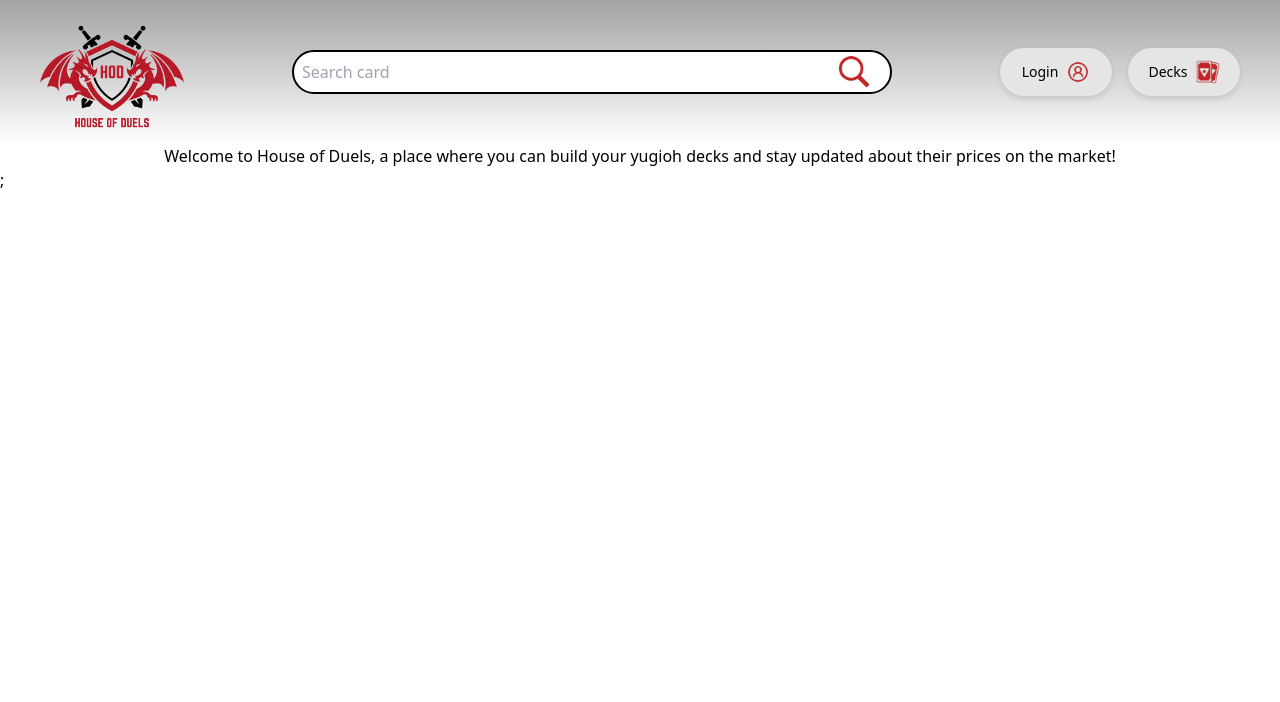
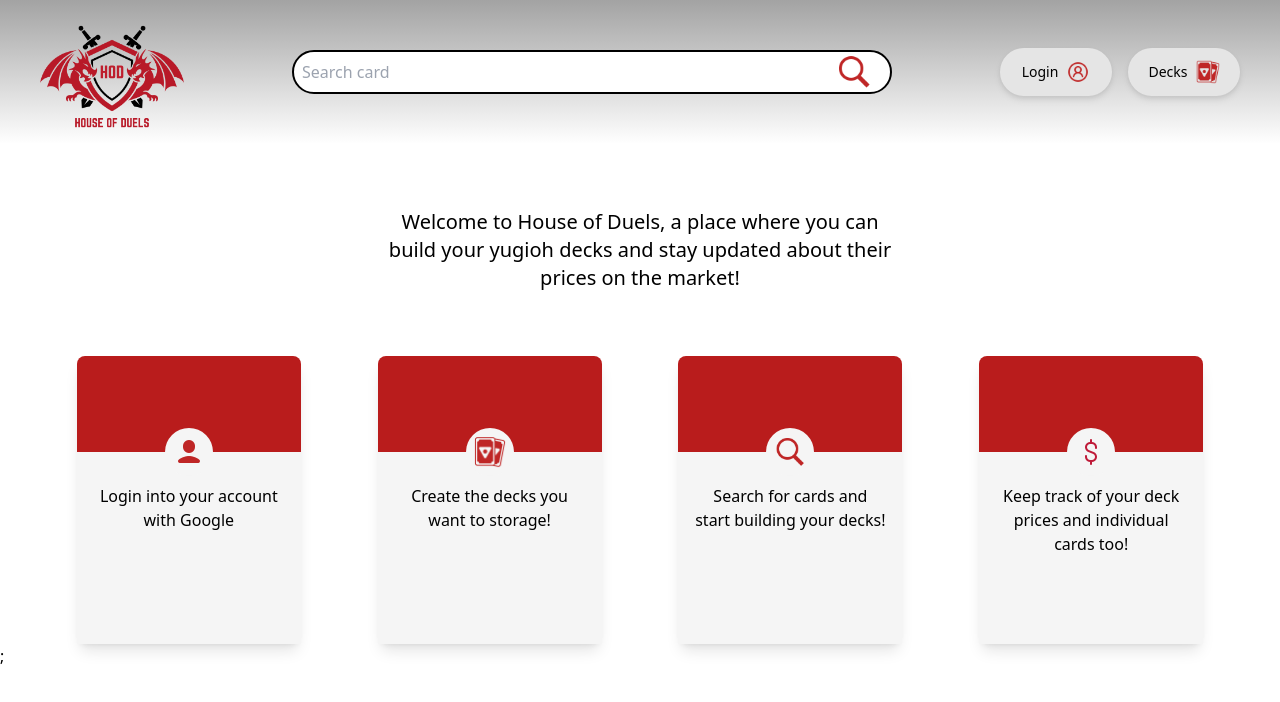
Before and after one commit to christianfonseca03/site_yugioh, a Next.js app: page / in a window 1280 px wide. Shown: the top 702 px of the page. Built offline with nearby package versions, Linux system fonts and the light colour scheme.

Commit message:
added header btns, steps and next auth

```diff
--- a/package.json
+++ b/package.json
@@ -15,6 +15,7 @@
     "@types/react-dom": "18.0.10",
     "axios": "^1.2.3",
     "next": "13.1.1",
+    "next-auth": "^4.19.2",
     "react": "18.2.0",
     "react-dom": "18.2.0",
     "typescript": "4.9.4"
--- a/src/components/Card.tsx
+++ b/src/components/Card.tsx
@@ -6,7 +6,6 @@ interface CardProps {
 }
 
 export function Card({ card }: CardProps) {
-  //props receberia um card, desestruturei a props pegando o card direto para nao precisar usar props.card
   const spell = ["spell"].includes(card.frameType);
   const trap = ["trap"].includes(card.frameType);
 
--- a/src/components/NavButton.tsx
+++ /dev/null
@@ -1,3 +0,0 @@
-export function AddButton() {
-
-}
--- a/src/components/Steps.tsx
+++ b/src/components/Steps.tsx
@@ -1,14 +1,21 @@
 interface StepsProps {
-    img: string;
-    altText: string;
-    text: string;
+  img: string;
+  altText: string;
+  text: string;
 }
-//haha
-export function Steps({img,altText,text}:StepsProps) {
-    return (
-        <section className="relative justify-center items-center">
-            <img src={img} alt={altText} />
-            <p className="text-white bg-red-500">{text}</p>
-        </section>
-    )
+
+export function Steps({ img, altText, text }: StepsProps) {
+  return (
+    <li className="relative items-center bg-red-700 w-56 h-72 rounded-lg flex flex-col justify-end shadow-lg">
+      <div className="bg-neutral-100 rounded-full h-12 w-12 absolute left-1/2 -translate-x-1/2 m-auto top-1/4 flex items-center justify-center">
+        <img
+          src={img}
+          alt={altText}
+          className="p-2"
+        />
+      </div>
+
+      <p className="text-black bg-neutral-100 h-2/3 text-center pt-8 px-4">{text}</p>
+    </li>
+  );
 }
--- a/src/pages/index.tsx
+++ b/src/pages/index.tsx
@@ -3,7 +3,11 @@ import { useState } from "react";
 import { Header } from "../components/Header";
 import { Card } from "../components/Card";
 import { Card as CardType } from "../types/card";
-
+import { Steps } from "../components/Steps";
+import Login from "../assets/user-30.png";
+import Search from "../assets/icons8-search.png";
+import Deck from "../assets/cards-66.png";
+import DollarSign from "../assets/icons8-dollar.png";
 
 export default function Home() {
   const [card, setCard] = useState<CardType | null>(null);
@@ -22,12 +26,37 @@ export default function Home() {
         {card ? (
           <Card card={card} />
         ) : (
-          <>
-            <p>
+          <section>
+            <p className="py-16 px-96 text-center text-xl font-medium">
               Welcome to House of Duels, a place where you can build your yugioh
               decks and stay updated about their prices on the market!
             </p>
-          </>
+            <ul className="flex justify-evenly w-screen">
+              <Steps
+                img={Login.src}
+                altText="Login"
+                text="Login into your account with Google"
+              />
+
+              <Steps
+                img={Deck.src}
+                text="Create the decks you want to storage!"
+                altText="Decks"
+              />
+
+              <Steps
+                img={Search.src}
+                text="Search for cards and start building your decks!"
+                altText="Search icon"
+              />
+
+              <Steps
+                img={DollarSign.src}
+                text="Keep track of your deck prices and individual cards too!"
+                altText="Dollar icon"
+              />
+            </ul>
+          </section>
         )}
       </div>
     </>
```
Also changed, not shown: src/components/Header.tsx (+9 -5 lines), src/components/HeaderButton.tsx (+4 -5 lines), src/assets/icons8-dollar.png (added), 1 other file (tests, documents, lock files or other folders).
